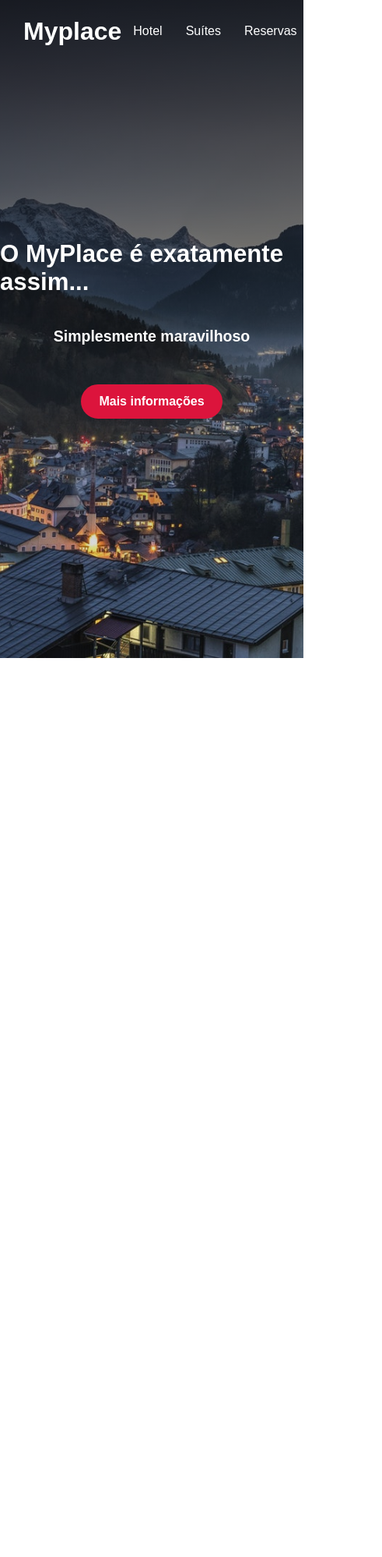
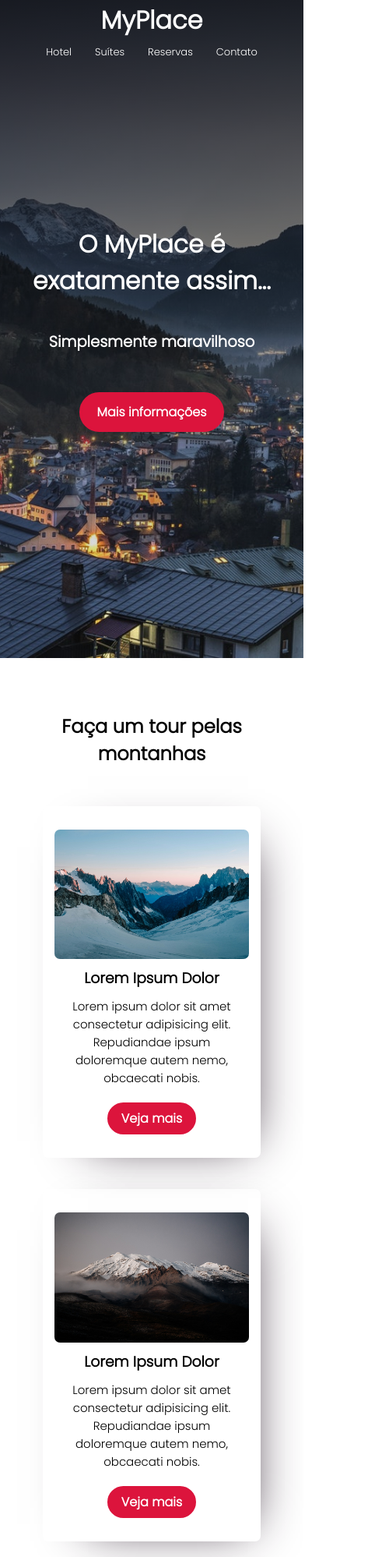
Before and after one commit to LucasRDelfino/Projeto-Site-Web-Hotel, a plain HTML site: page index.html in a window 390 px wide. Shown: the top 1997 px of the page at 78% size, 491 px wide, since content can reach past the window. Before the commit the page ends 844 px from the top, so only its background shows below. Drawn offline with Linux system fonts and the light colour scheme.

Commit message:
Finalizando o projeto

```diff
--- a/css/style.css
+++ b/css/style.css
@@ -1,80 +1,98 @@
-@import url('https://fonts.googleapis.com/css2?family=Noto+Sans+JP:wght@300&family=Poppins:wght@300&display=swap');
+@import url('https://fonts.googleapis.com/css2?family=Poppins:wght@300&display=swap');
 
-*{
+/* reset css */
+* {
     margin: 0;
     padding: 0;
     box-sizing: border-box;
 }
 
-body{
-    font-family: 'Noto Sans Japanese',sans-serif;
+body {
+    font-family: 'Poppins', sans-serif;
 }
-ul,ol{
+
+ul, ol {
     list-style: none;
 }
-a{
+
+a {
     text-decoration: none;
 }
 
-/* ------------------------- header ------------------------- */
-.header-page{
+
+/********************* header *****************/
+.header-page {
     width: 100%;
     min-height: 80px;
     display: flex;
     align-items: center;
     justify-content: space-between;
+    flex-wrap: wrap;
     padding: 0 30px;
     position: absolute;
+}
+
+.header-title {
+    color: #fff;
+}
+
+.header-menu ul {
+    display: flex;
 
 }
-.header-title {
-    color:#fff;
-}
-.header-menu ul{
-    display: flex;
-}
 
-.header-menu li{
+.header-menu li {
     margin: 0 15px;
 }
 
-.header-menu a{
+.header-menu a {
     color: #fff;
     transition: .5s;
 }
-.header-menu a:hover{
+
+.header-menu a:hover {
     color: #dc143c;
 }
 
-/* --------------------------- fim header ---------------------------*/
 
-/* --------------------------- hero ---------------------------*/
+
+
+
+
+/********************* fim header *****************/
+
+
+/********************* hero *****************/
 .hero {
     width: 100%;
     height: 100vh;
-    background-image: linear-gradient(rgba(0, 0, 0, 0.8),rgba(0,0,0,0)),
-    url(../Myplace/images/pexels-felix-mittermeier-957002.jpg);
+    background-image: linear-gradient(rgba(0, 0, 0, 0.8), rgba(0, 0, 0, 0)),
+    url(../images/pexels-felix-mittermeier-957002.jpg);
     background-repeat: no-repeat;
     background-size: cover;
-    background-position: center;
+    background-position: 50%;
     display: flex;
     flex-direction: column;
     align-items: center;
     justify-content: center;
+    padding: 0 20px;
 }
 
-.hero-title{
+.hero-title {
     color: #fff;
     font-size: 8vmin;
     margin-bottom: 40px;
+    text-align: center;
 }
 
-.hero-sub-title{
+.hero-sub-title {
     color: #fff;
     font-size: 5vmin;
     margin-bottom: 50px;
 }
-.btn{
+
+
+.btn {
     color: #fff;
     border: 3px solid #dc143c;
     padding: 10px 20px;
@@ -83,7 +101,129 @@ a{
     transition: .5s;
     font-weight: 700;
 }
+
+.btn-small {
+    padding: 5px 15px;
+}
+
 .btn:hover {
     background-color: transparent;
 }
-/* --------------------------- hero ---------------------------*/
+
+/********************* fim hero *****************/
+
+
+/* ******************** cards *****************/
+.cards {
+    width: 90%;
+    min-height: 100vh;
+    margin: 70px auto;
+    text-align: center;
+}
+
+.card-title{
+    margin: 30px 0;
+}
+
+.cards-elements {
+    width: 100%;
+    display: flex;
+    flex-wrap: wrap;
+    justify-content: space-around;
+
+}
+
+.card-item {
+    width: 40%;
+    display: flex;
+    flex-direction: column;
+    align-items: flex-start;
+    margin: 20px 0;
+    border-radius: 7px;
+    box-shadow: 21px 15px 61px -37px rgba(36,20,36,1);
+    padding: 30px 15px;
+    transition: .5s;
+}
+
+.card-item img {
+    width: 100%;
+    border-radius: 7px;
+}
+
+.card-item:hover {
+    cursor: pointer;
+    transform: scale(1.15);
+}
+
+.card-item h3 {
+    margin: 10px 0;
+}
+
+.card-item p {
+    text-align: left;
+    font-size: 15px;
+    width: 90%;
+    margin-bottom: 20px;
+}
+
+.card-item .btn:hover {
+    color: #000;
+}
+
+/********************* fim cards ********** */
+
+
+/********************* footer *************** */
+footer {
+    width: 100%;
+    height: 20vh;
+    background-color: #333;
+    color: #fff;
+    display: flex;
+    flex-direction: column;
+    align-items: center;
+    justify-content: center;
+}
+
+footer h3 {
+    font-size: 20px;
+    margin-bottom: 10px;
+}
+
+.redes a {
+    color: #666;
+    margin-right: 10px;
+    font-size: 18px;
+    transition: .5s;
+}
+
+.redes a:hover {
+    color: #dc143c;
+}
+
+/********************* fim footer ********** */
+
+
+/* pensando no responsivo */
+@media(max-width: 780px) {
+
+    .card-item {
+        width: 80%;
+        align-items: center;
+    }
+
+    .card-item p {
+        text-align: center;
+    }
+}
+
+@media(max-width: 600px) {
+    .header-page {
+        justify-content: space-around;
+    }
+
+    .header-menu a {
+        font-size: 13px;
+    }
+
+}
--- a/index.html
+++ b/index.html
@@ -1,33 +1,118 @@
 <!DOCTYPE html>
 <html lang="pt-BR">
+
 <head>
     <meta charset="UTF-8">
     <meta name="viewport" content="width=device-width, initial-scale=1.0">
     <title>MyPlace</title>
+
+    <!-- ícone na barra do navegador -->
+    <link rel="shortcut icon" href="./images/6491373_door_entrance_handle_key_security_icon.png" type="image/x-icon">
+
+
+
+    <link rel="stylesheet" href="https://cdnjs.cloudflare.com/ajax/libs/font-awesome/6.1.1/css/all.min.css" integrity="sha512-KfkfwYDsLkIlwQp6LFnl8zNdLGxu9YAA1QvwINks4PhcElQSvqcyVLLD9aMhXd13uQjoXtEKNosOWaZqXgel0g==" crossorigin="anonymous" referrerpolicy="no-referrer" />
+
+
+
     <link rel="stylesheet" href="./css/style.css">
 </head>
+
 <body>
-    <!------------- cabeçalho da pagina----------- -->
+
+    <!-- cabeçalho da página -->
     <header class="header-page">
-        <h1 class="header-title">Myplace</h1>
+        <h1 class="header-title">MyPlace</h1>
 
         <nav class="header-menu">
             <ul>
                 <li><a href="">Hotel</a></li>
                 <li><a href="">Suítes</a></li>
                 <li><a href="">Reservas</a></li>
-                <li><a href="">Contatos</a></li>
+                <li><a href="">Contato</a></li>
             </ul>
         </nav>
     </header>
+    <!-- cabeçalho da página -->
 
-    <!-------------------- hero -------------------->
+
+    <!---------- hero ---------->
     <div class="hero">
-    <h2 class="hero-title">O MyPlace é exatamente assim...</h2>
-    <h3 class="hero-sub-title">Simplesmente maravilhoso</h3>
-    <a href="" class="btn">Mais informações</a>
+        <h2 class="hero-title">O MyPlace é exatamente assim...</h2>
+        <h3 class="hero-sub-title">Simplesmente maravilhoso</h3>
+        <a href="" class="btn">Mais informações</a>
     </div>
-    <!-------------------- fim hero -------------------->
+    <!---------- fim hero ---------->
 
+
+    <!---------- fim cards ---------->
+    <article class="cards">
+        <h2 class="card-title">Faça um tour pelas montanhas</h2>
+
+        <div class="cards-elements">
+            <section class="card-item">
+                <img src="./images/pexels-francesco-ungaro-2835436.jpg" alt="Vista da suíte presidencial">
+                <h3>Lorem Ipsum Dolor</h3>
+                <p> Lorem ipsum dolor sit amet consectetur adipisicing elit. Repudiandae ipsum doloremque autem nemo,
+                    obcaecati nobis.</p>
+                <a href="http://www.airbnb.com" class="btn btn-small">Veja mais</a>
+            </section>
+
+            <section class="card-item">
+                <img src="./images/pexels-roberto-shumski-5555192.jpg" alt="Vista da suíte presidencial">
+                <h3>Lorem Ipsum Dolor</h3>
+                <p> Lorem ipsum dolor sit amet consectetur adipisicing elit. Repudiandae ipsum doloremque autem nemo,
+                    obcaecati nobis.</p>
+                <a href="" class="btn btn-small">Veja mais</a>
+            </section>
+
+            <section class="card-item">
+                <img src="./images/pexels-stefan-stefancik-91216.jpg" alt="Vista da suíte presidencial">
+                <h3>Lorem Ipsum Dolor</h3>
+                <p> Lorem ipsum dolor sit amet consectetur adipisicing elit. Repudiandae ipsum doloremque autem nemo,
+                    obcaecati nobis.</p>
+                <a href="" class="btn btn-small">Veja mais</a>
+            </section>
+
+            <section class="card-item">
+                <img src="./images/pexels-stein-egil-liland-5704789.jpg" alt="Vista da suíte presidencial">
+                <h3>Lorem Ipsum Dolor</h3>
+                <p> Lorem ipsum dolor sit amet consectetur adipisicing elit. Repudiandae ipsum doloremque autem nemo,
+                    obcaecati nobis.</p>
+                <a href="" class="btn btn-small">Veja mais</a>
+            </section>
+
+            <section class="card-item">
+                <img src="./images/pexels-tobias-bjørkli-1693085.jpg" alt="Vista da suíte presidencial">
+                <h3>Lorem Ipsum Dolor</h3>
+                <p> Lorem ipsum dolor sit amet consectetur adipisicing elit. Repudiandae ipsum doloremque autem nemo,
+                    obcaecati nobis.</p>
+                <a href="" class="btn btn-small">Veja mais</a>
+            </section>
+
+            <section class="card-item">
+                <img src="./images/pexels-tuomas-haapala-7223461.jpg" alt="Vista da suíte presidencial">
+                <h3>Lorem Ipsum Dolor</h3>
+                <p> Lorem ipsum dolor sit amet consectetur adipisicing elit. Repudiandae ipsum doloremque autem nemo,
+                    obcaecati nobis.</p>
+                <a href="" class="btn btn-small">Veja mais</a>
+            </section>
+
+        </div>
+
+    </article>
+    <!---------- fim cards ---------->
+
+
+    <footer class="footer">
+        <h3>Todos os direitos reservados</h3>
+        <div class="redes">
+            <a href=""><i class="fa-brands fa-twitter"></i></a>
+            <a href=""><i class="fa-brands fa-instagram"></i></a>
+            <a href=""><i class="fa-brands fa-discord"></i></a>
+            <a href=""><i class="fa-brands fa-youtube"></i></a>
+        </div>
+    </footer>
 </body>
+
 </html>
```
Also changed, not shown: images/6491373_door_entrance_handle_key_security_icon.png (added), images/hotel-solid.svg (added), images/pexels-felix-mittermeier-957002.jpg (renamed from Myplace/images/pexels-felix-mittermeier-957002.jpg), images/pexels-francesco-ungaro-2835436.jpg (renamed from Myplace/images/pexels-francesco-ungaro-2835436.jpg), images/pexels-roberto-shumski-5555192.jpg (renamed from Myplace/images/pexels-roberto-shumski-5555192.jpg), images/pexels-stefan-stefancik-91216.jpg (renamed from Myplace/images/pexels-stefan-stefancik-91216.jpg), images/pexels-stein-egil-liland-5704789.jpg (renamed from Myplace/images/pexels-stein-egil-liland-5704789.jpg), images/pexels-tobias-bjørkli-1693085.jpg (renamed from Myplace/images/pexels-tobias-bj¢rkli-1693085.jpg), images/pexels-tuomas-haapala-7223461.jpg (renamed from Myplace/images/pexels-tuomas-haapala-7223461.jpg), 2 other files.
